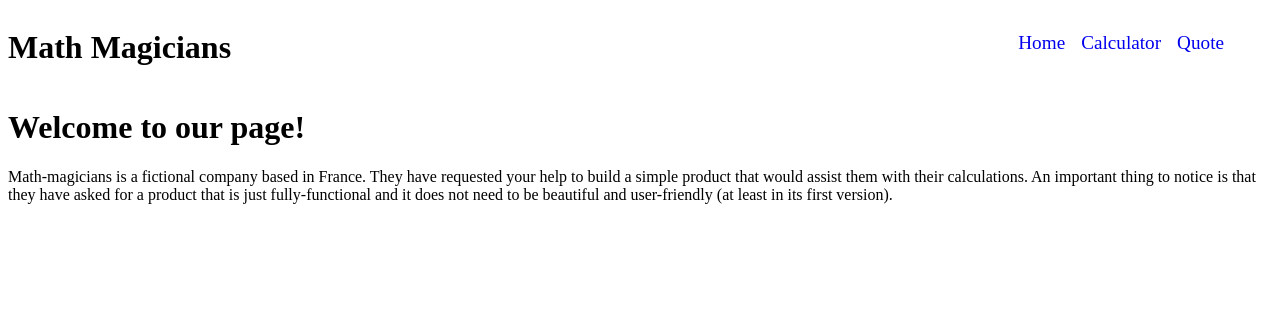
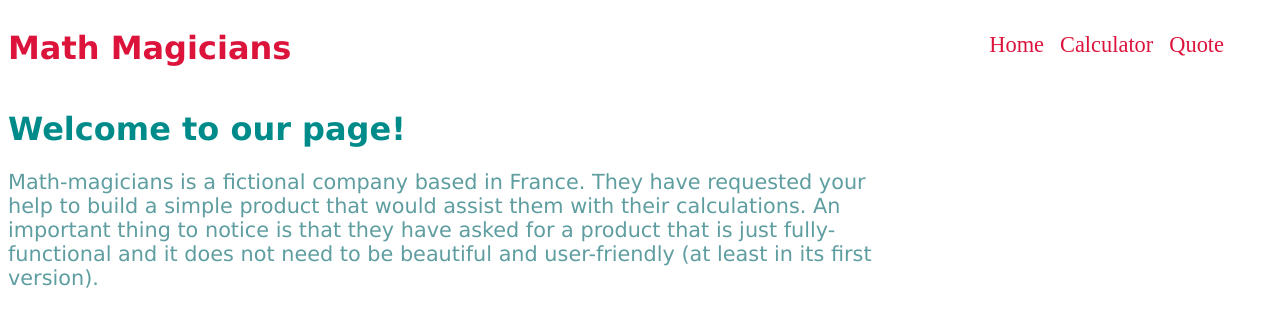
Before and after one commit to Leon-Mbegera/calculator, a React (Create React App) app: page / in a window 1280 px wide. Shown: the top 326 px of the page. Built offline with nearby package versions, Linux system fonts and the light colour scheme.

Commit message:
style math-magicians website

```diff
--- a/src/components/App.js
+++ b/src/components/App.js
@@ -19,9 +19,12 @@ function App() {
   const { total } = state;
   return (
     <>
-      <div className="border">
-        <Display result={total} />
-        <ButtonPanel clickHandler={handleClick} />
+      <div className="contain">
+        <h1 className="heading">Lets do some Math!</h1>
+        <div className="border">
+          <Display result={total} />
+          <ButtonPanel clickHandler={handleClick} />
+        </div>
       </div>
     </>
   );
--- a/src/components/Home.js
+++ b/src/components/Home.js
@@ -1,12 +1,13 @@
 import React from 'react';
+import './calc.css';
 
 const Home = () => (
   <div>
-    <div>
+    <div className="heading">
       <h1>Welcome to our page!</h1>
     </div>
     <div>
-      <p>
+      <p className="text">
         Math-magicians is a fictional company based in France.
         They have requested your help to build a simple product
         that would assist them with their calculations.
--- a/src/components/Quote.js
+++ b/src/components/Quote.js
@@ -1,7 +1,7 @@
 import React from 'react';
 
 const Quote = () => (
-  <div>
+  <div className="text">
     <p>
       A mathematician, like a painter or a poet, is a maker of patterns.
       If his patterns are more permanent than theirs,
--- a/src/components/calc.css
+++ b/src/components/calc.css
@@ -1,8 +1,11 @@
+* {
+  font-family:Verdana, Geneva, Tahoma, sans-serif;
+}
+
 .border {
   display: flex;
   flex-direction: column;
   width: 700px;
-
 }
 
 .display-screen {
@@ -37,5 +40,31 @@
 .nav-link {
   text-decoration: none;
   padding-left: 1rem;
-  font: 1.2rem bold Verdana;
+  font: 1.4rem bolder Verdana;
+  color:crimson;
 }
+
+.contain {
+ display: flex;
+ flex-direction: row;
+ justify-content: space-between;
+ margin: 0 2rem 0 0;
+}
+
+.title {
+  color:crimson;
+}
+
+.text {
+  color:cadetblue;
+  width: 70%;
+  font-size: 1.3rem;
+}
+
+.welcome {
+  color:cadetblue;
+}
+
+.heading {
+  color:darkcyan;
+}
```
